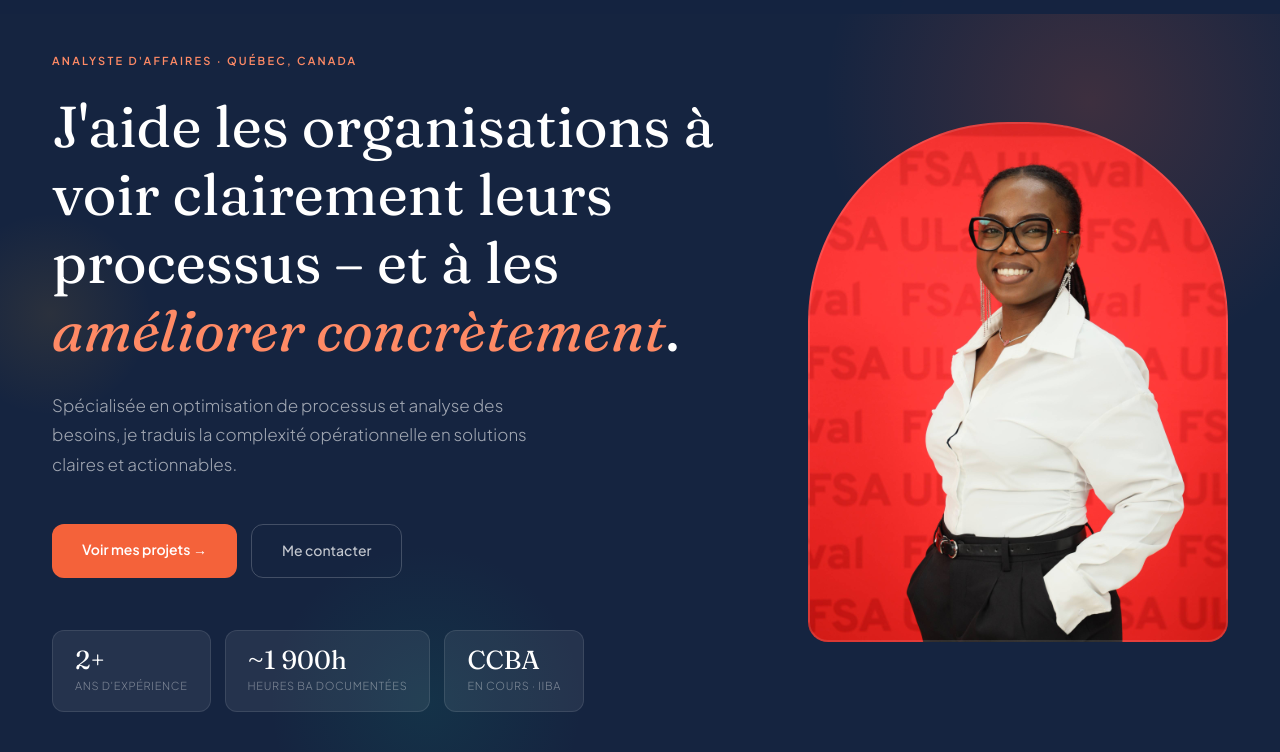
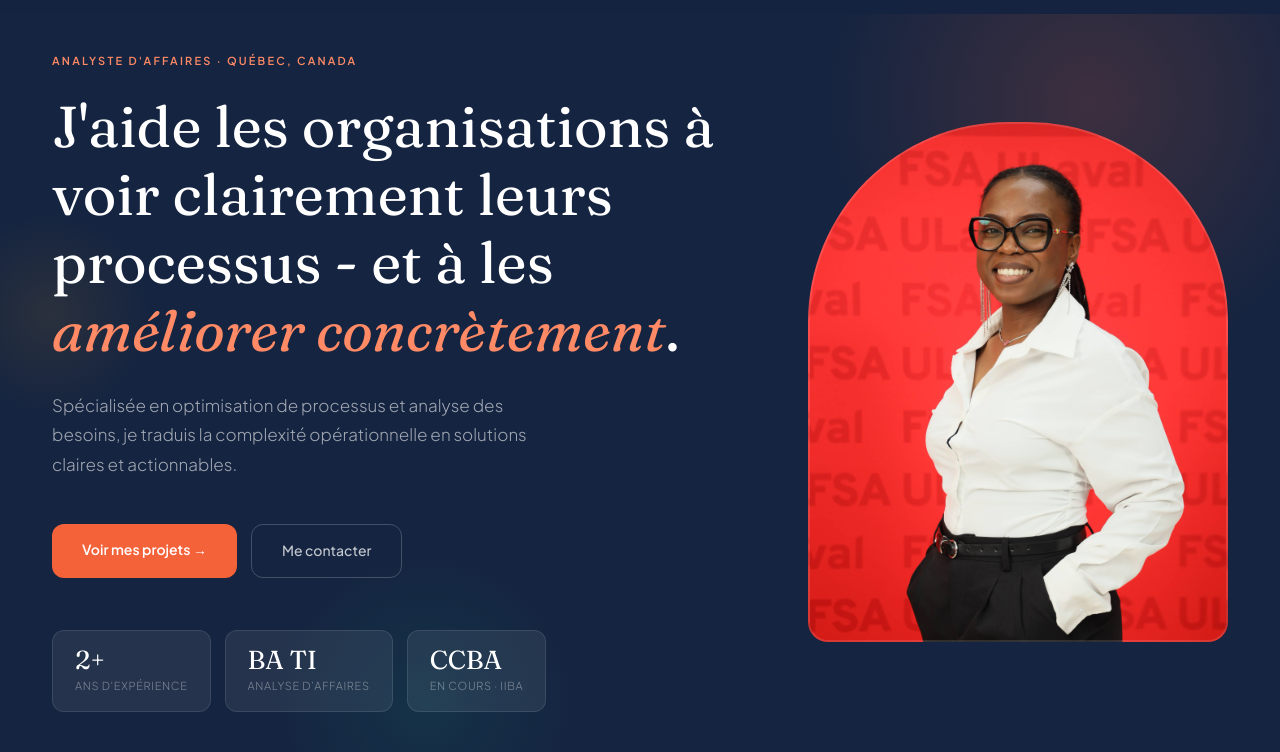
Before and after one commit to v3ll13/v3ll13.github.io, a plain HTML site: page index.html in a window 1280 px wide. Shown: the part 48-800 px from the top of the page. Drawn offline with Linux system fonts and the light colour scheme.

Commit message:
Apply two approved hero edits only: short hyphen and remove unverified hours

```diff
--- a/index.html
+++ b/index.html
@@ -347,9 +347,9 @@ footer p { font-size: 12px; color: rgba(255,255,255,.28); }
   <div class="hero-inner">
     <div>
       <p class="hero-label" data-fr="Analyste d'affaires · Québec, Canada" data-en="Business Analyst · Quebec, Canada">Analyste d'affaires · Québec, Canada</p>
-      <h1 data-fr="J'aide les organisations à voir clairement leurs processus – et à les <em>améliorer concrètement</em>."
-          data-en="I help organizations see their processes clearly – and improve them in <em>meaningful ways</em>.">
-        J'aide les organisations à voir clairement leurs processus – et à les <em>améliorer concrètement</em>.
+      <h1 data-fr="J'aide les organisations à voir clairement leurs processus - et à les <em>améliorer concrètement</em>."
+          data-en="I help organizations see their processes clearly - and improve them in <em>meaningful ways</em>.">
+        J'aide les organisations à voir clairement leurs processus - et à les <em>améliorer concrètement</em>.
       </h1>
       <p class="hero-sub"
          data-fr="Spécialisée en optimisation de processus et analyse des besoins, je traduis la complexité opérationnelle en solutions claires et actionnables."
@@ -366,8 +366,8 @@ footer p { font-size: 12px; color: rgba(255,255,255,.28); }
           <span class="stat-label" data-fr="ans d'expérience" data-en="years experience">ans d'expérience</span>
         </div>
         <div class="stat-card">
-          <span class="stat-num">~1 900h</span>
-          <span class="stat-label" data-fr="heures BA documentées" data-en="documented BA hours">heures BA documentées</span>
+          <span class="stat-num">BA TI</span>
+          <span class="stat-label" data-fr="analyse d’affaires" data-en="business analysis">analyse d’affaires</span>
         </div>
         <div class="stat-card">
           <span class="stat-num">CCBA</span>
```
